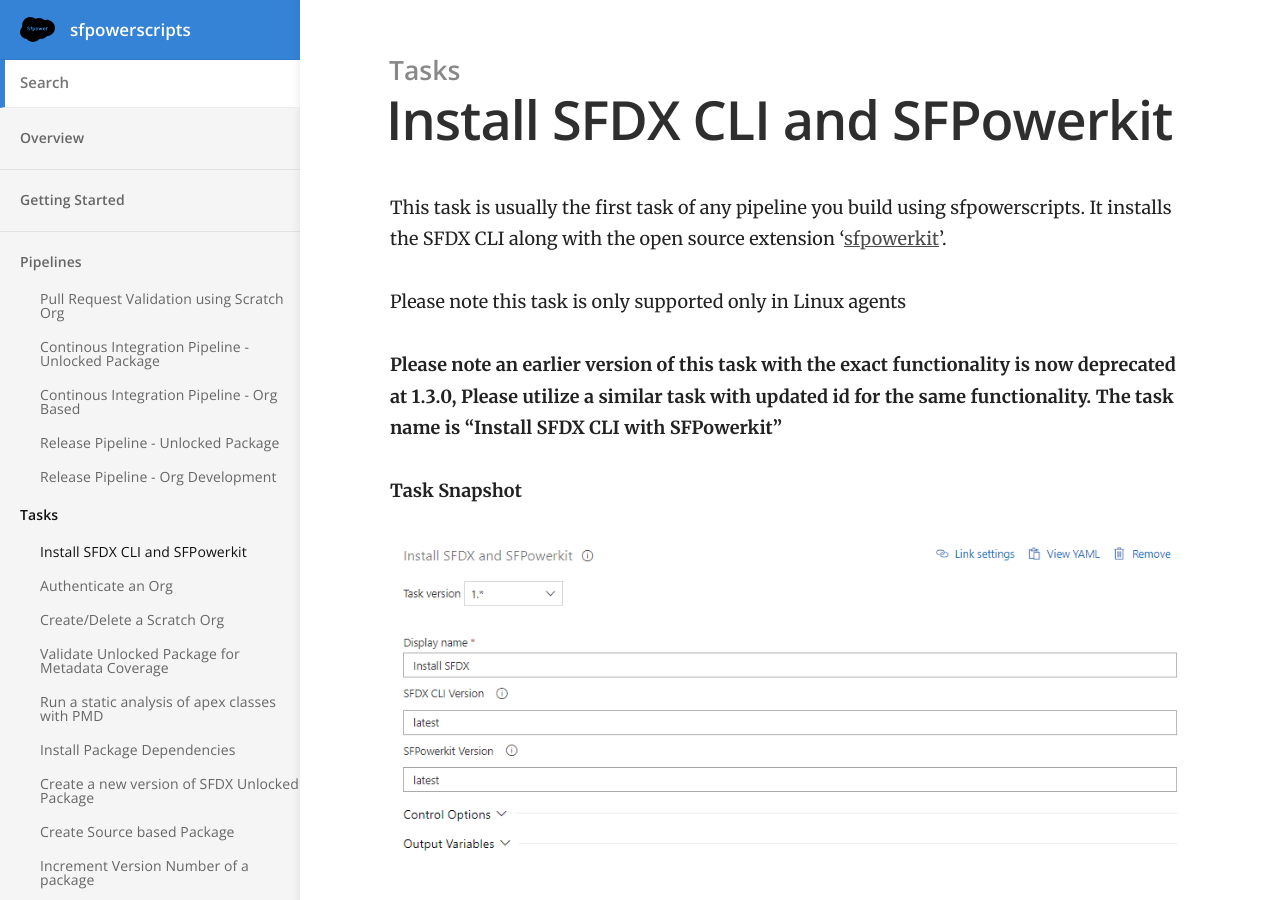
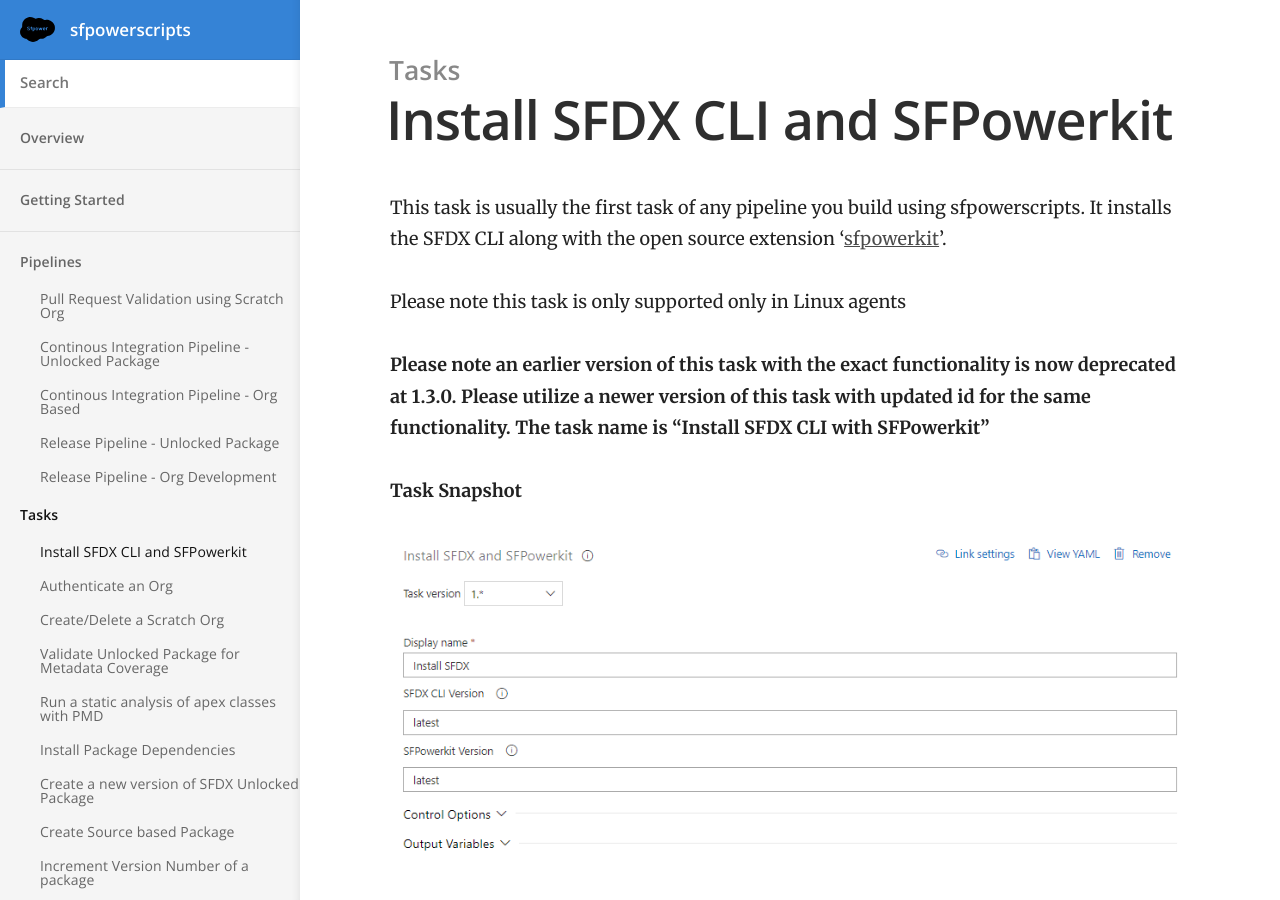
Before and after one commit to nbatterham/sfpowerscripts-doc, a Jekyll site: the page built from _docs/Tasks/Common-Utility-Tasks/Install SFDX CLI.md, in a window 1280 px wide and 900 px high. Built offline with Jekyll 4.4.1, drawn with Linux system fonts in a browser that asks for light colours.

Commit message:
Updated '_docs/Tasks/Common-Utility-Tasks/Install SFDX CLI.md' via CloudCannon

```diff
--- a/_docs/Tasks/Common-Utility-Tasks/Install SFDX CLI.md
+++ b/_docs/Tasks/Common-Utility-Tasks/Install SFDX CLI.md
@@ -8,7 +8,7 @@ This task is usually the first task of any pipeline you build using sfpowerscrip
 
 Please note this task is only supported only in Linux agents
 
-**Please note an earlier version of this task with the exact functionality is now deprecated at 1.3.0, Please utilize a similar task with updated id for the same functionality. The task name is "Install SFDX CLI with SFPowerkit"**
+**Please note an earlier version of this task with the exact functionality is now deprecated at 1.3.0. Please utilize a newer version of this task with updated id for the same functionality. The task name is "Install SFDX CLI with SFPowerkit"**
 
 **Task Snapshot**
 
```
